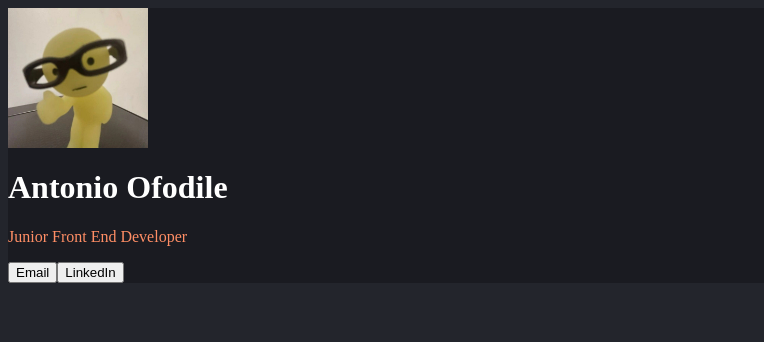
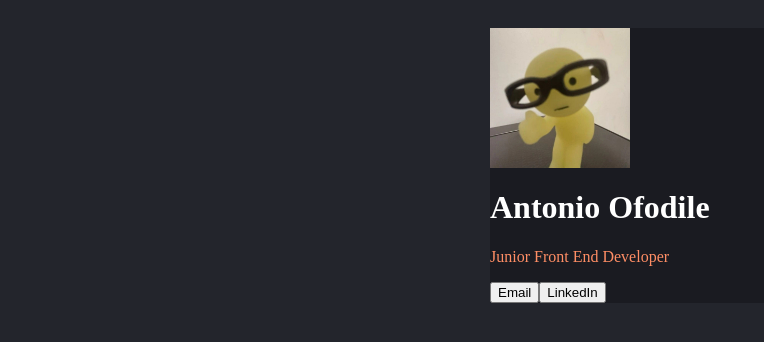
Before and after one commit to AntoOfo/business-card, a React (Vite) app: page / in a window 1280 px wide. Shown: the top 342 px of the page, without its empty margins (0-764 px from the left). Built offline with nearby package versions, Linux system fonts and the light colour scheme.

Commit message:
changes to body and current info section card made

```diff
--- a/src/index.css
+++ b/src/index.css
@@ -1,9 +1,14 @@
 body {
   background-color: #23252c;
+  display: flex;
+  justify-content: center;
+  padding: 20px;
 }
 
 .info-card {
   background-color: #1a1b21;
+  width: 300px;
+  border-radius: 12px;
 }
 
 img {
```
